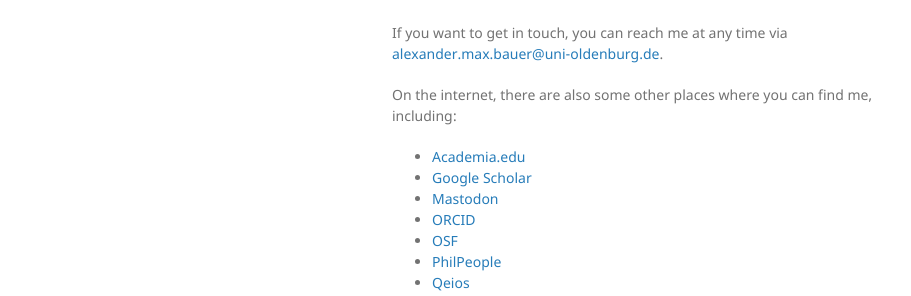
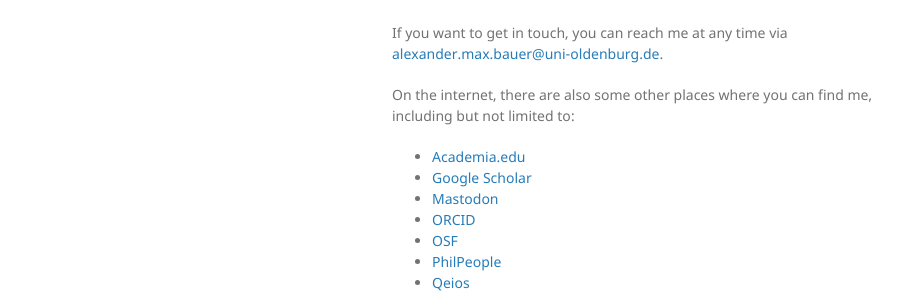
Before and after one commit to alephmembeth/alephmembeth.github.io, a Jekyll site: the page built from index.md, in a window 1280 px wide and 900 px high, scrolled down 1226 px. Shown: the part 474-770 px from the top of the window, without its empty margins (178-1089 px from the left). Built offline with Jekyll 4.4.1, drawn with Linux system fonts in a browser that asks for light colours; the repository's description, which GitHub fills in, is left out.

Commit message:
Update index.md

```diff
--- a/index.md
+++ b/index.md
@@ -90,7 +90,7 @@
 
 If you want to get in touch, you can reach me at any time via <alexander.max.bauer@uni-oldenburg.de>.
 
-On the internet, there are also some other places where you can find me, including:
+On the internet, there are also some other places where you can find me, including but not limited to:
 + [Academia.edu](https://uni-oldenburg.academia.edu/alexandermaxbauer)
 + [Google Scholar](https://scholar.google.de/citations?user=EFeokZUAAAAJ)
 + [Mastodon](https://ohai.social/@alephmembeth)
```
